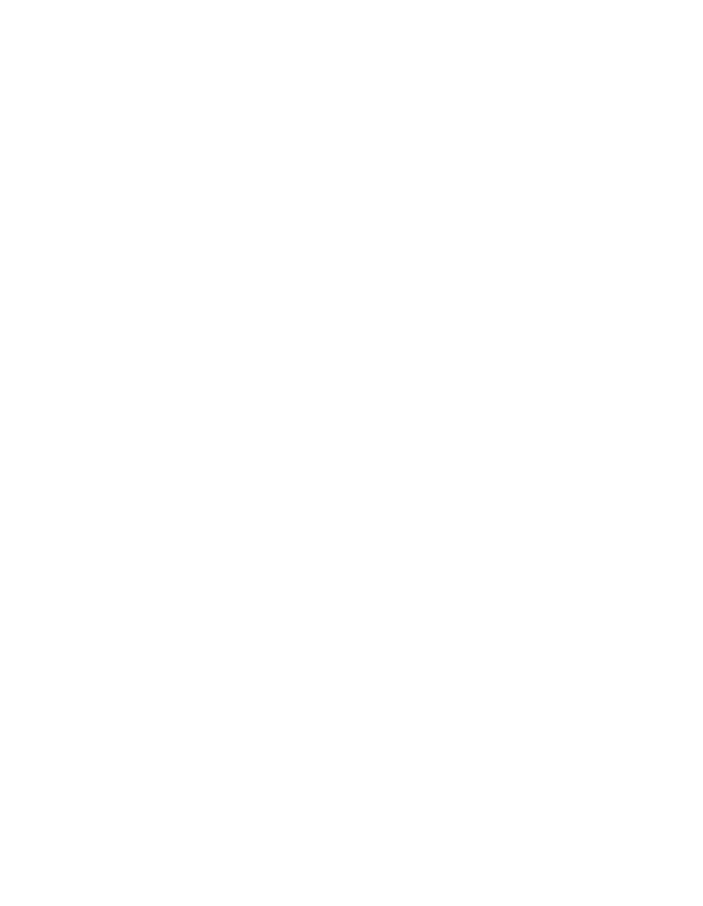
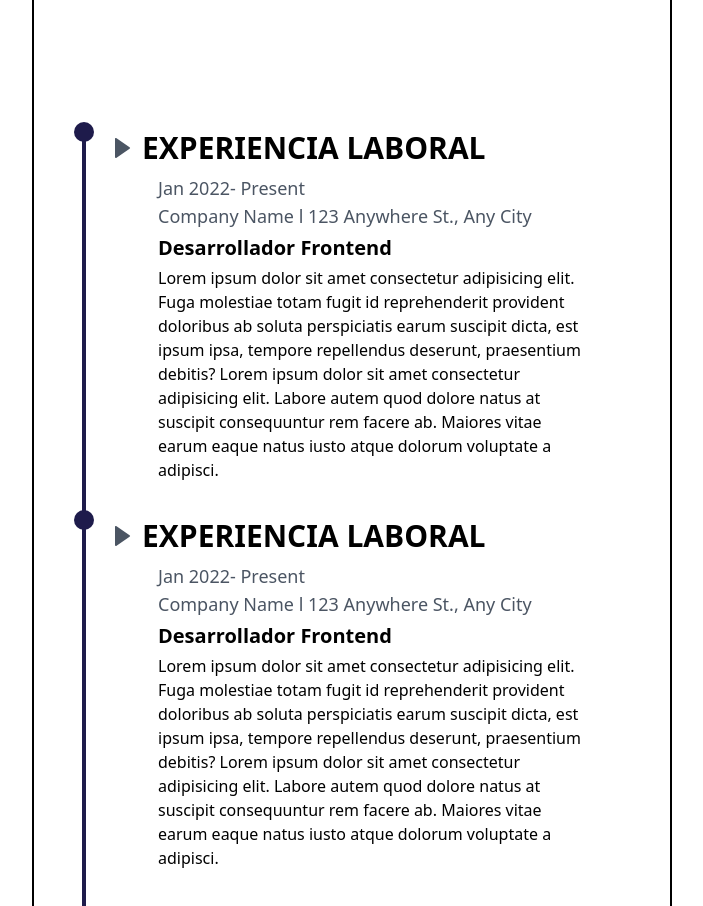
Before and after one commit to mateodevcode/curriculum-vitae-react, a React (Vite) app: page / in a window 1280 px wide. Shown: the part 580-1486 px from the top of the page, without its empty margins (288-991 px from the left). Before the commit the page ends 800 px from the top, so only its background shows below. Built offline with nearby package versions, Linux system fonts and the light colour scheme.

Commit message:
Se modifico un poco el diseño de el historial de despliegues

```diff
--- a/package.json
+++ b/package.json
@@ -11,7 +11,8 @@
   },
   "dependencies": {
     "react": "^18.2.0",
-    "react-dom": "^18.2.0"
+    "react-dom": "^18.2.0",
+    "react-icons": "^5.0.1"
   },
   "devDependencies": {
     "@types/react": "^18.2.66",
--- a/src/App.jsx
+++ b/src/App.jsx
@@ -5,9 +5,11 @@ import Target from "./components/Target"
 function App() {
   return (
 
-    <div className="flex justify-start items-center ">
+    <div className="flex flex-col justify-start items-center px-80">
+      <div className="border-black border-x-2">
       <Target/>
       <HistoryDeploy />
+      </div>
     </div>
   )
 }
--- a/src/components/HistoryDeploy.jsx
+++ b/src/components/HistoryDeploy.jsx
@@ -2,8 +2,8 @@ import HistoryExp from "./HistoryExp"
 
 function HistoryDeploy() {
   return (
-    <div className="border-black border-x-4 flex justify-center items-center">
-        <div className="bg-blue-500 w-2 h-10"></div>
+    <div className="flex flex-col justify-center items-center mt-40">
+        <HistoryExp />
         <HistoryExp />
     </div>
   )
--- a/src/components/HistoryExp.jsx
+++ b/src/components/HistoryExp.jsx
@@ -1,15 +1,43 @@
+import { BiSolidRightArrow } from "react-icons/bi";
+
 function HistoryExp() {
   return (
-    <div className="historyExp pl-64 pr-10">
-      <h3 className="title-history text-3xl font-semibold py-2">EXPERIENCIA LABORAL</h3>
-      <div className="contenido-history">
-        <p className="tiempo-history text-lg text-gray-600">Jan 2022- Present</p>
-        <p className="empresa-history text-lg text-gray-600">Company Name l 123 Anywhere St., Any City</p>
-        <h4 className="cargo-history text-xl font-semibold py-1">Desarrollador Frontend</h4>
-        <p className="descripcion-history">Lorem ipsum dolor sit amet consectetur adipisicing elit. Fuga molestiae totam fugit id reprehenderit provident doloribus ab soluta perspiciatis earum suscipit dicta, est ipsum ipsa, tempore repellendus deserunt, praesentium debitis? Lorem ipsum dolor sit amet consectetur adipisicing elit. Labore autem quod dolore natus at suscipit consequuntur rem facere ab. Maiores vitae earum eaque natus iusto atque dolorum voluptate a adipisci.</p>
+    <div className="historyExp flex flex-row justify-center items-start px-10 -mt-2">
+      <div className="flex flex-col justify-center items-center mr-4">
+        <div className="w-5 h-5 bg-indigo-950 rounded-full">
+        </div>
+        <div className="bg-indigo-950 w-1 h-96 -mt-2"></div>
+      </div>
+      <div>
+        <div className="flex flex-row justify-start items-center cursor-pointer">
+          <BiSolidRightArrow className="text-2xl mr-2 text-gray-600"/>
+          <h3 className="title-history text-3xl font-semibold py-2">
+            EXPERIENCIA LABORAL
+          </h3>
+        </div>
+        <div className="contenido-history px-12">
+          <p className="tiempo-history text-lg text-gray-600">
+            Jan 2022- Present
+          </p>
+          <p className="empresa-history text-lg text-gray-600">
+            Company Name l 123 Anywhere St., Any City
+          </p>
+          <h4 className="cargo-history text-xl font-semibold py-1">
+            Desarrollador Frontend
+          </h4>
+          <p className="descripcion-history">
+            Lorem ipsum dolor sit amet consectetur adipisicing elit. Fuga
+            molestiae totam fugit id reprehenderit provident doloribus ab soluta
+            perspiciatis earum suscipit dicta, est ipsum ipsa, tempore
+            repellendus deserunt, praesentium debitis? Lorem ipsum dolor sit
+            amet consectetur adipisicing elit. Labore autem quod dolore natus at
+            suscipit consequuntur rem facere ab. Maiores vitae earum eaque natus
+            iusto atque dolorum voluptate a adipisci.
+          </p>
+        </div>
       </div>
     </div>
-  )
+  );
 }
 
-export default HistoryExp
+export default HistoryExp;
```
Also changed, not shown: 1 other file (tests, documents, lock files or other folders).
